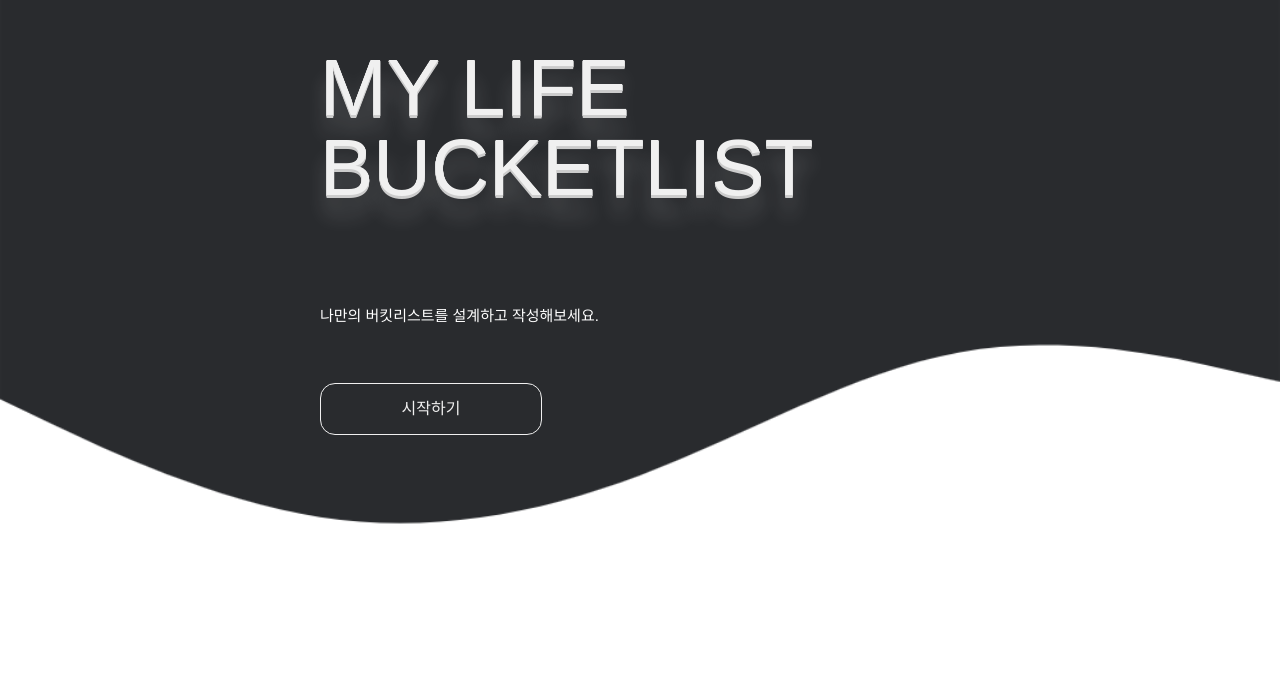
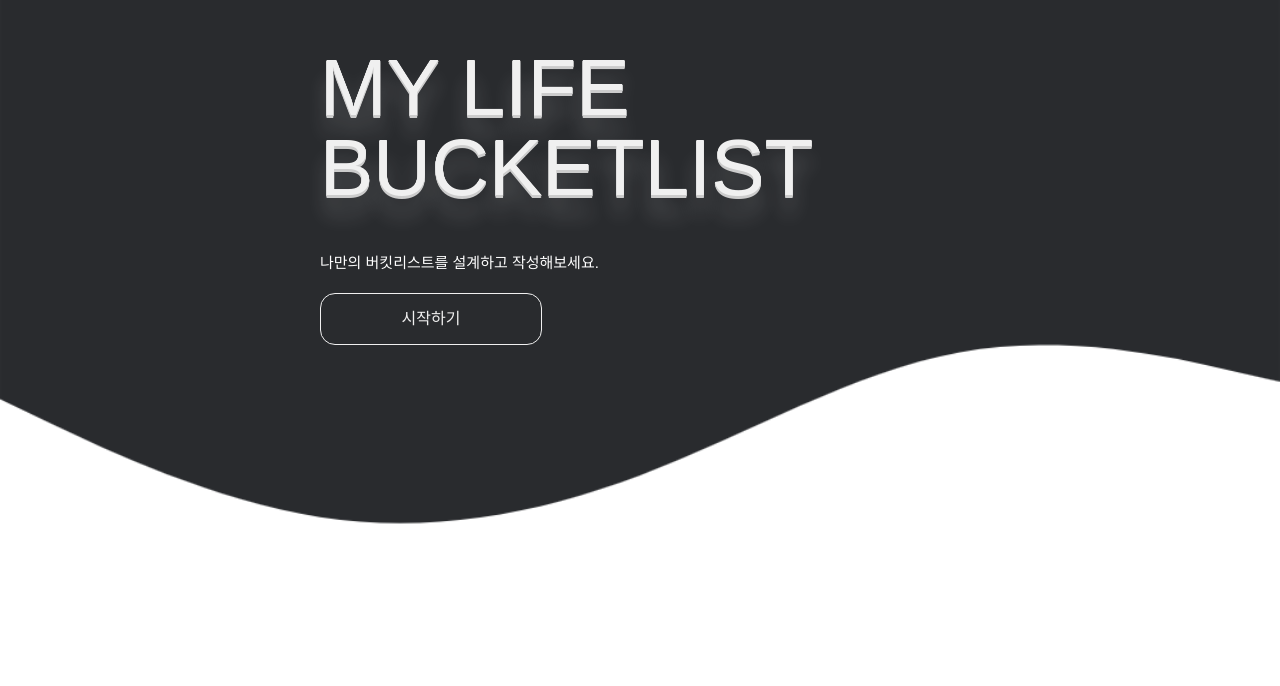
Before and after one commit to Yunho7058/My-Life-Bucketlist, a React (Create React App) app in the folder client/: page / in a window 1280 px wide. Shown: the part 112-798 px from the top of the page. Built offline with nearby package versions, Linux system fonts and the light colour scheme; no server answers; a web font is replaced by a local one.

Commit message:
feat:mobile

```diff
--- a/client/src/page/style/IntroStyledComponents.ts
+++ b/client/src/page/style/IntroStyledComponents.ts
@@ -3,7 +3,7 @@
 export const FirstIntro = styled.div`
   background-color: white;
 
-  width: 100%;
+  width: 100vw;
   height: 100vh;
   display: flex;
   justify-content: center;
@@ -11,7 +11,7 @@
   > img {
     top: 0px;
     position: absolute;
-    width: 100%;
+    width: 100vw;
     height: 100vh;
     opacity: 1;
     z-index: 10;
@@ -22,19 +22,29 @@
   height: 50%;
   padding: 15px;
   z-index: 100;
-  display: grid;
+  /* display: grid; */
+  display: flex;
+  flex-direction: column;
+  align-items: flex-start;
 `;
 
 export const SecondIntro = styled.div`
   width: 100%;
   height: 100vh;
   background-color: white;
+  @media screen and (max-width: 600px) {
+    height: 60vh;
+  }
 `;
 
 export const TreeIntro = styled.div`
   width: 100%;
   height: 100vh;
   background-color: white;
+
+  @media screen and (max-width: 600px) {
+    height: 60vh;
+  }
 `;
 
 export const textAnimation = keyframes`
@@ -54,7 +64,10 @@
   animation: ${textAnimation} 0.5s cubic-bezier(0.25, 0.46, 0.45, 0.94) both;
   z-index: 999;
   font-size: 80px;
-  //color: red;
+  @media screen and (max-width: 600px) {
+    font-size: 32px;
+    height: 50px;
+  }
 `;
 
 export const TextContent = styled.div`
@@ -75,6 +88,7 @@
   border: 1px solid;
   border-radius: 15px;
   z-index: 10;
+  margin-top: 15px;
   cursor: pointer;
   &:hover {
     background-color: #3f3e3e;
@@ -94,6 +108,15 @@
   > img {
     width: 65%;
     border-radius: 5px;
+  }
+  @media screen and (max-width: 600px) {
+    flex-direction: column;
+    justify-content: center;
+    align-items: center;
+    > img {
+      width: 80%;
+      border-radius: 5px;
+    }
   }
 `;
 
--- a/client/src/redux/reducer/isDarkMode.ts
+++ b/client/src/redux/reducer/isDarkMode.ts
@@ -3,7 +3,7 @@
 const localThem = window.localStorage.getItem('theme');
 let theme = localThem ? localThem : 'dark';
 
-const isDarkeMode = (state = theme, action: any) => {
+const isDarkeMode = (state = theme, action: { type: string }) => {
   switch (action.type) {
     case IS_DARK_MODE:
       let copy = localThem ? localThem : 'dark';
```
